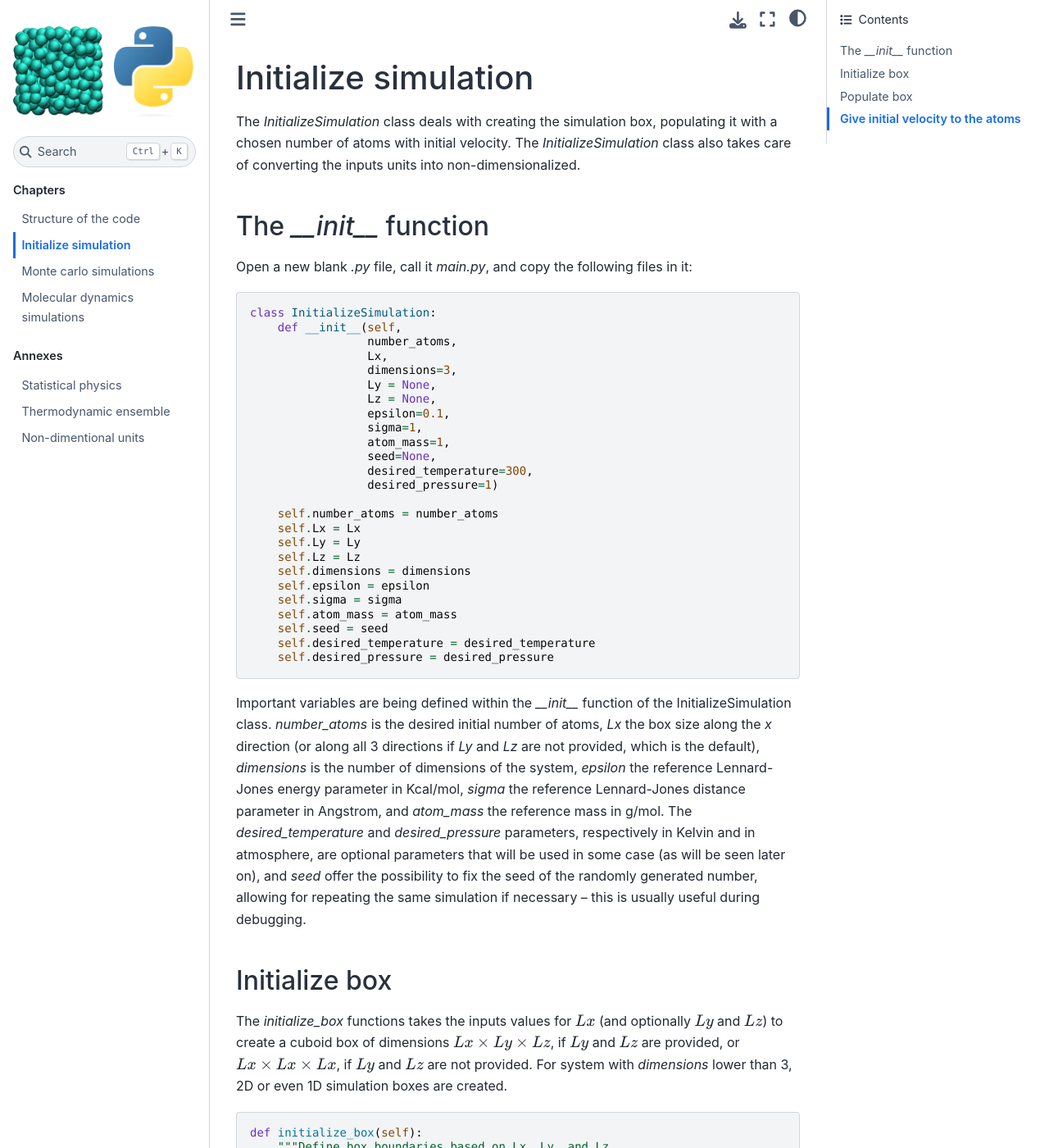
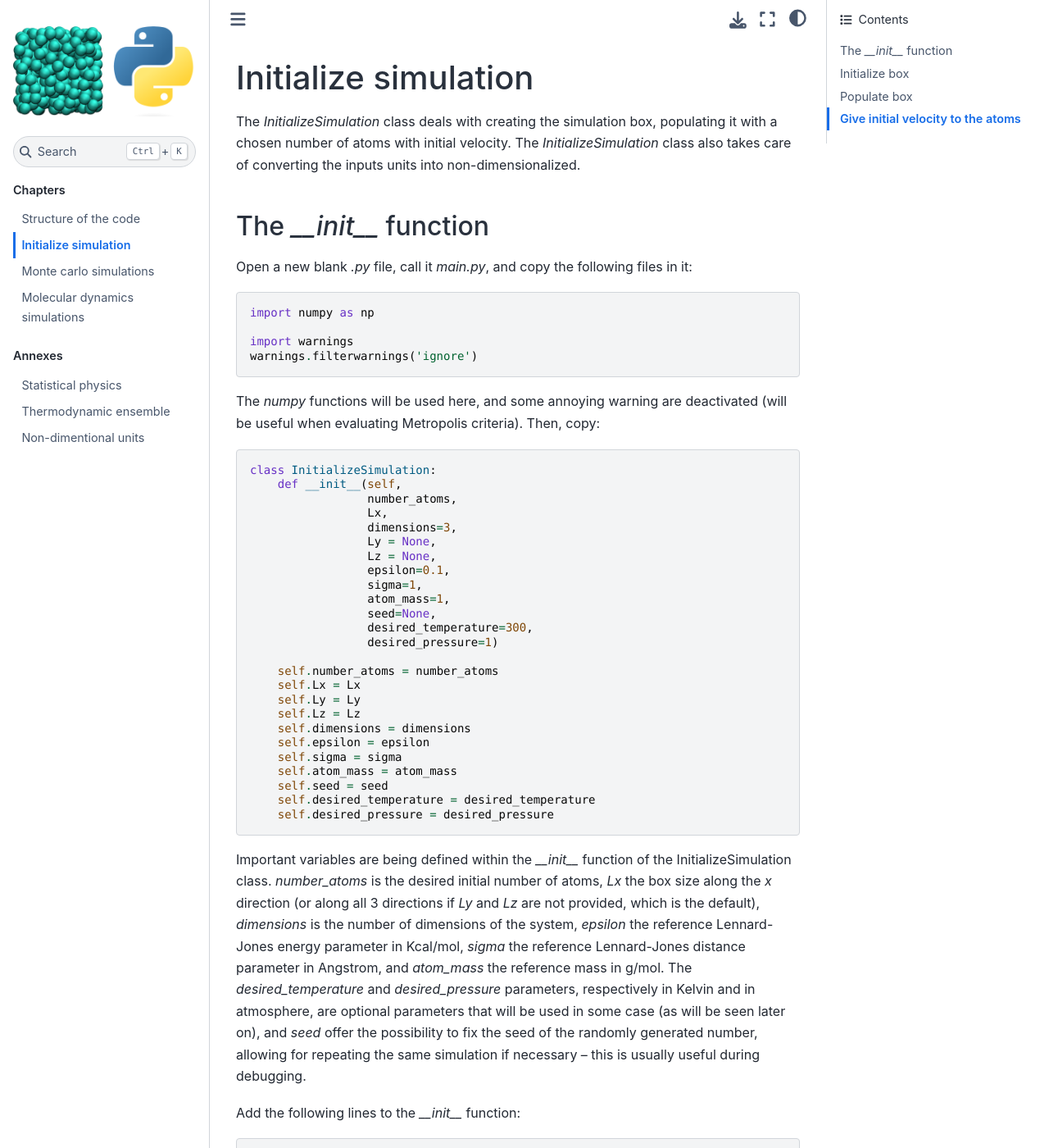
Before and after one commit to mdcourse/mdcourse.github.io, a Sphinx documentation site: the page built from docs/source/chapters/chapter2.rst, in a window 1280 px wide and 1400 px high. Shown: the whole window at 82% size. Built offline with Sphinx 7.4.7 and the Sphinx Book theme 1.1.4, drawn with Linux system fonts in a browser that asks for light colours; some of the changed text lies outside the part shown.

Commit message:
improved chapter

```diff
--- a/docs/source/chapters/chapter2.rst
+++ b/docs/source/chapters/chapter2.rst
@@ -11,6 +11,17 @@ The *__init__* function
 
 Open a new blank *.py* file, call it *main.py*, and copy the following
 files in it:
+
+.. code-block:: python
+
+    import numpy as np
+
+    import warnings
+    warnings.filterwarnings('ignore')
+
+The *numpy* functions will be used here, and some annoying warning
+are deactivated (will be useful when evaluating Metropolis criteria).
+Then, copy:
 
 .. code-block:: python
 
@@ -49,6 +60,13 @@ reference mass in g/mol. The *desired_temperature* and *desired_pressure* parame
 Kelvin and in atmosphere, are optional parameters that will be used in some case (as will be seen later
 on), and *seed* offer the possibility to fix the seed of the randomly generated number, allowing for
 repeating the same simulation if necessary -- this is usually useful during debugging.
+
+Add the following lines to the *__init__* function:
+
+.. code-block:: python
+
+        if self.seed is not None:
+            np.random.seed(self.seed)
 
 Initialize box
 --------------
```
